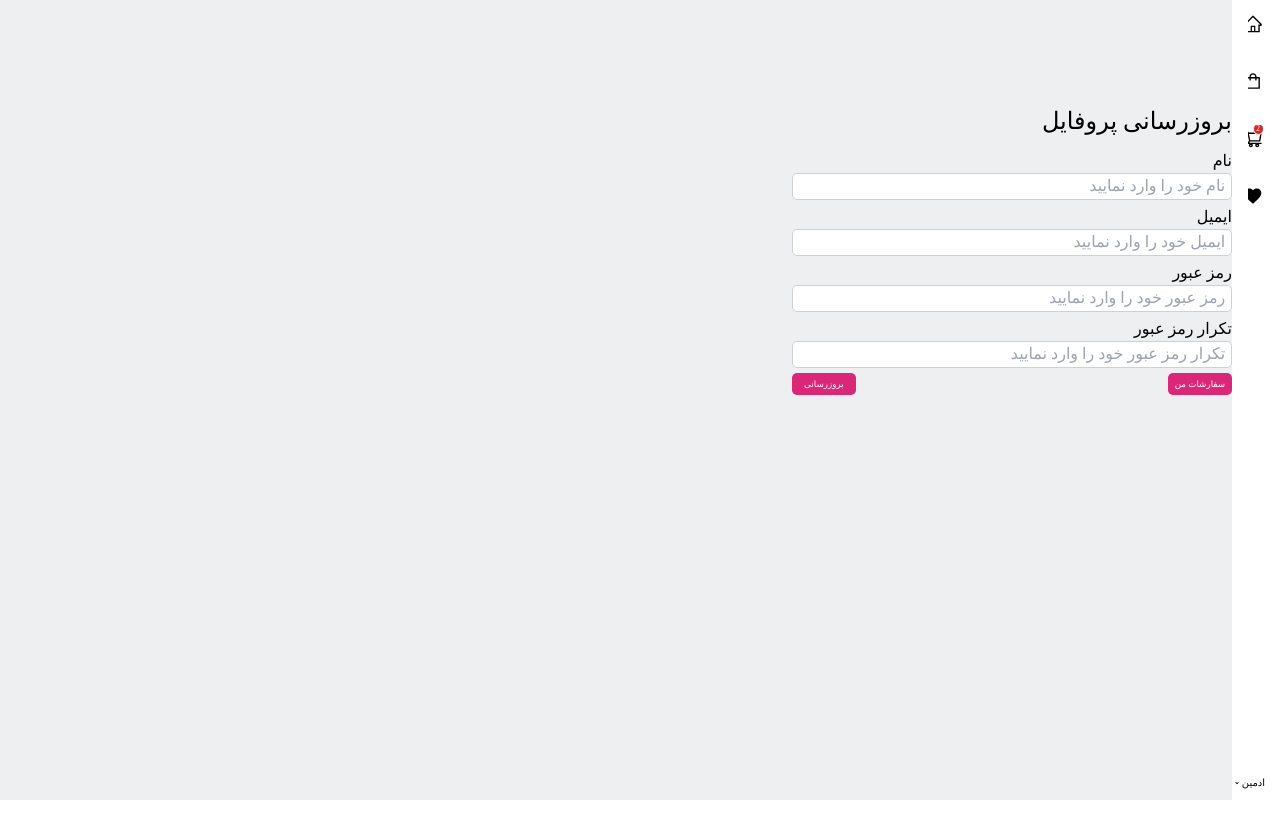
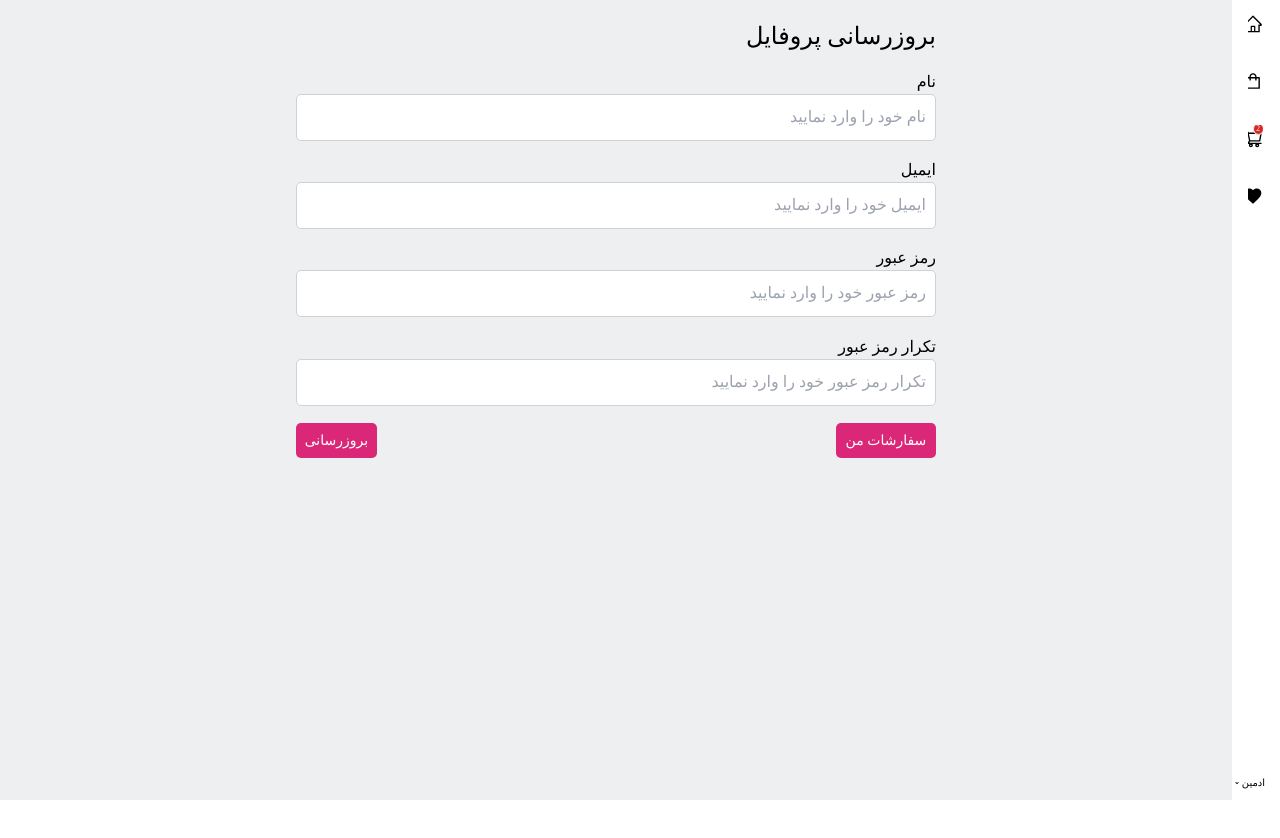
Before and after one commit to mahsanajafii/e-commerce, a React (Vite) app: page /profile in a window 1280 px wide. Shown: the top 838 px of the page. After the commit the page ends 800 px from the top, so only its background shows below. Built offline with nearby package versions, Linux system fonts and the light colour scheme.

Commit message:
add hook form

```diff
--- a/package.json
+++ b/package.json
@@ -18,6 +18,7 @@
   },
   "devDependencies": {
     "@eslint/js": "^9.9.0",
+    "@hookform/devtools": "^4.3.1",
     "@types/react": "^18.3.5",
     "@types/react-dom": "^18.3.0",
     "@vitejs/plugin-react": "^4.3.1",
--- a/src/components/profile/Profile.tsx
+++ b/src/components/profile/Profile.tsx
@@ -1,84 +1,90 @@
-import React ,{ useState } from "react";
+import { useForm, SubmitHandler } from "react-hook-form";
+import { DevTool } from "@hookform/devtools";
 import Input from "../common/input/Input";
 import Button from "../common/button/Button";
 
-const Profile :React.FC= () => {
-  const [fullname, setFullName] = useState<string>("");
-  const [email, setEmail] = useState<string>("");
-  const [password, setPassword] = useState<string>("");
-  const [repassword, setRepassword] = useState<string>("");
+const Profile: React.FC = () => {
+  interface IFormInput {
+    fullname: string;
+    email: string;
+    password: string;
+    repassword: string;
+  }
+  const { register, handleSubmit, control } = useForm<IFormInput>();
+  const onSubmit: SubmitHandler<IFormInput> = (data) => console.log(data);
+
   const inputStyle =
-    "flex flex-col w-full h-11 bg-base-text-field text-[1.6rem]  text-text-secondary border  border-base-text-field-stroke rounded-lg pt-[.63rem] pb-[.7rem] px-[.56rem]";
-  const labelStyle = `w-[40rem] h-6 text-text-primary text-[1.6rem]`;
+    "flex flex-col w-full   bg-base-text-field text-[1.6rem]  text-text-secondary border  border-base-text-field-stroke rounded-lg pt-[1rem] pb-[1.1rem] px-[.9rem]";
+  const labelStyle = `w-full h-[2.4rem]  text-text-primary text-[1.6rem]`;
 
   return (
-    <div className="w-full h-full  justify-center items-center">
-      <form className="w-[44rem] h-[27.8rem] mt-44 gap-4 ml-[40rem] flex flex-col items-start   justify-center">
-        <h1 className=" font-Iran-Yekan  font-medium text-[2.4rem]">
+    <div className=" pt-[1.8rem] flex justify-center">
+      <form
+        onSubmit={handleSubmit(onSubmit)}
+        className="w-[64rem] gap-[1.6rem] h-[44rem] flex flex-col"
+      >
+        <h1 className=" font-Iran-Yekan font-medium text-[2.4rem]">
           بروزرسانی پروفایل
         </h1>
-        <div className="w-full  h-[4.6rem] gap-2">
+        <div className="w-full h-[7.4rem] gap-2">
           <Input
             inputStyle={inputStyle}
             labelStyle={labelStyle}
-            type="text"
+            {...register("fullname")}
             placeholder="نام خود را وارد نمایید"
-            value={fullname}
             label="نام"
-            id="1"
-            onChange={(e) => setFullName(e.target.value)}
+            id="fullname"
           />
         </div>
-        <div className="w-full  h-[4.6rem] gap-2">
+        <div className="w-full h-[7.4rem] gap-2">
           <Input
             inputStyle={inputStyle}
             labelStyle={labelStyle}
             type="email"
+            {...register("email")}
             placeholder="ایمیل خود را وارد نمایید"
-            value={email}
             label="ایمیل"
-            id="2"
-            onChange={(e) => setEmail(e.target.value)}
+            id="email"
           />
         </div>
 
-        <div className="w-full  h-[4.6rem] gap-2">
+        <div className="w-full  h-[7.4rem] gap-2">
           <Input
             inputStyle={inputStyle}
             labelStyle={labelStyle}
             type="password"
+            {...register("password")}
             placeholder="رمز عبور خود را وارد نمایید"
-            value={password}
             label="رمز عبور"
-            id="3"
-            onChange={(e) => setPassword(e.target.value)}
+            id="password"
           />
         </div>
 
-        <div className="w-full  h-[4.6rem] gap-2">
+        <div className="w-full  h-[7.4rem] gap-2">
           <Input
             inputStyle={inputStyle}
             labelStyle={labelStyle}
             type="password"
             placeholder="تکرار رمز عبور خود را وارد نمایید"
-            value={repassword}
-            id="4"
+            {...register("repassword")}
+            id="password"
             label="تکرار رمز عبور"
-            onChange={(e) => setRepassword(e.target.value)}
           />
         </div>
 
-        <div className="w-full h-9 justify-between items-center flex flex-row">
+        <div className="w-full h-[3.6rem] justify-between items-center flex flex-row">
           <Button
             children="سفارشات من"
-            className="w-[6.4rem] h-9 rounded-lg  p-2 text-center bg-primary-main text-text-button text-sm"
+            className="w-[10rem] h-full rounded-lg  p-2 text-center bg-primary-main text-text-button text-[1.4rem]"
           />
           <Button
+            onClick={handleSubmit(onSubmit)}
             children=" بروزرسانی"
-            className="w-[6.4rem] h-9 rounded-lg p-2 text-center bg-primary-main text-text-button text-sm"
+            className="w-[8.1rem] h-full rounded-lg p-2 text-center bg-primary-main text-text-button text-[1.4rem]"
           />
         </div>
       </form>
+      <DevTool control={control} />
     </div>
   );
 };
```
Also changed, not shown: 1 other file (tests, documents, lock files or other folders).
